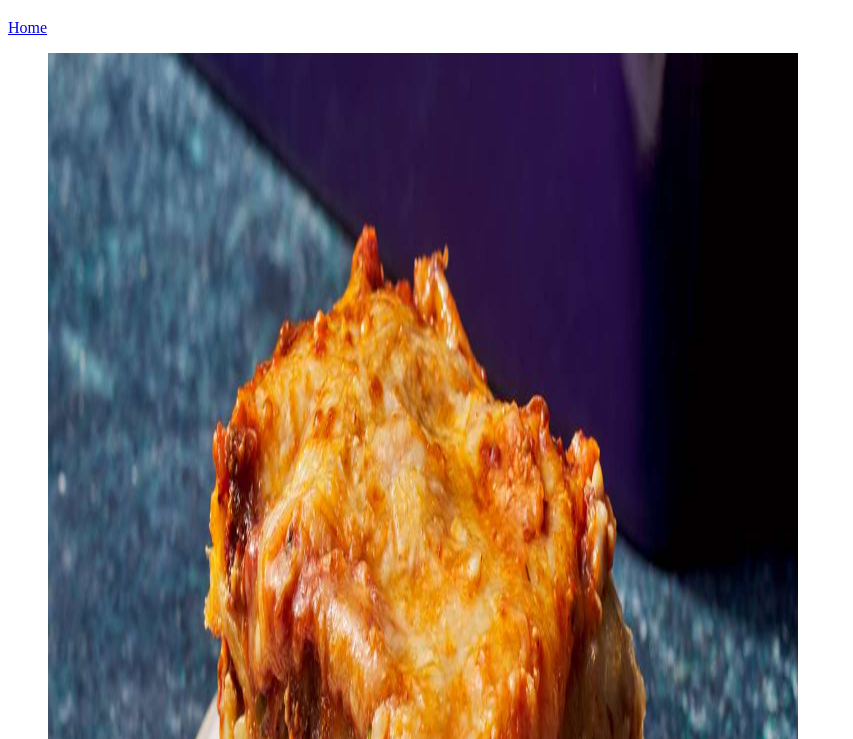
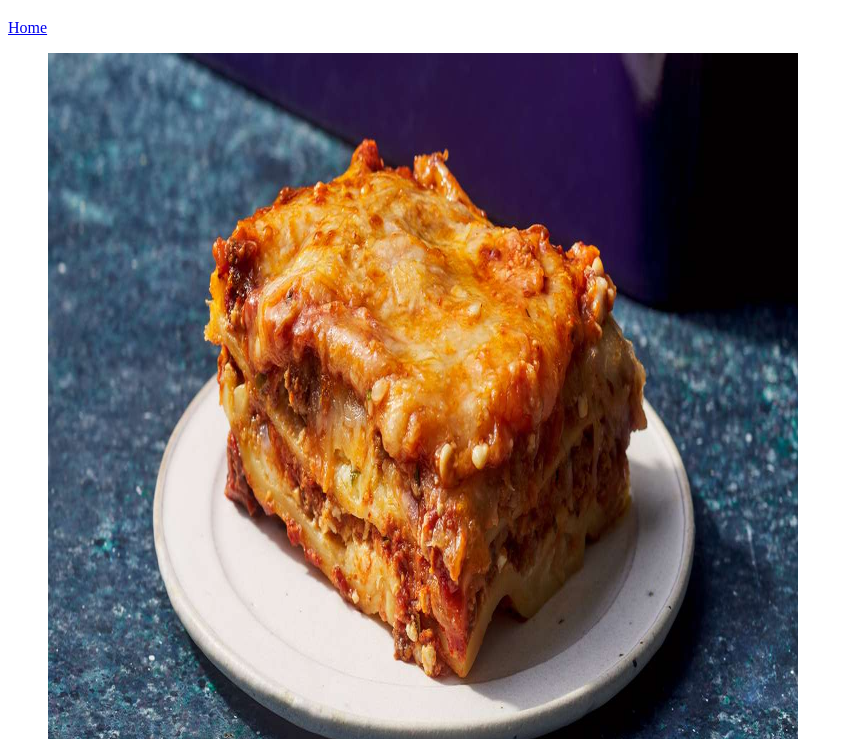
Before and after one commit to Goakem/odin-recipes, a plain HTML site: page recipes/lasagna.html in a window 1280 px wide. Shown: the part 61-800 px from the top of the page, without its empty margins (0-853 px from the left). Drawn offline with Linux system fonts and the light colour scheme.

Commit message:
Resized the image

```diff
--- a/recipes/lasagna.html
+++ b/recipes/lasagna.html
@@ -9,7 +9,7 @@
         <a href="../index.html">Home</a>
 
         <figure>
-        <img src="../images/Lasagna.jpg" alt="Image of a Prepared Lasagna" Height="1500" Width="750">
+        <img src="../images/Lasagna.jpg" alt="Image of a Prepared Lasagna" Height="750" Width="750">
         <figcaption> Picture of an Homemade Lasagna</figcaption>
         </figure>
     </body>
```
